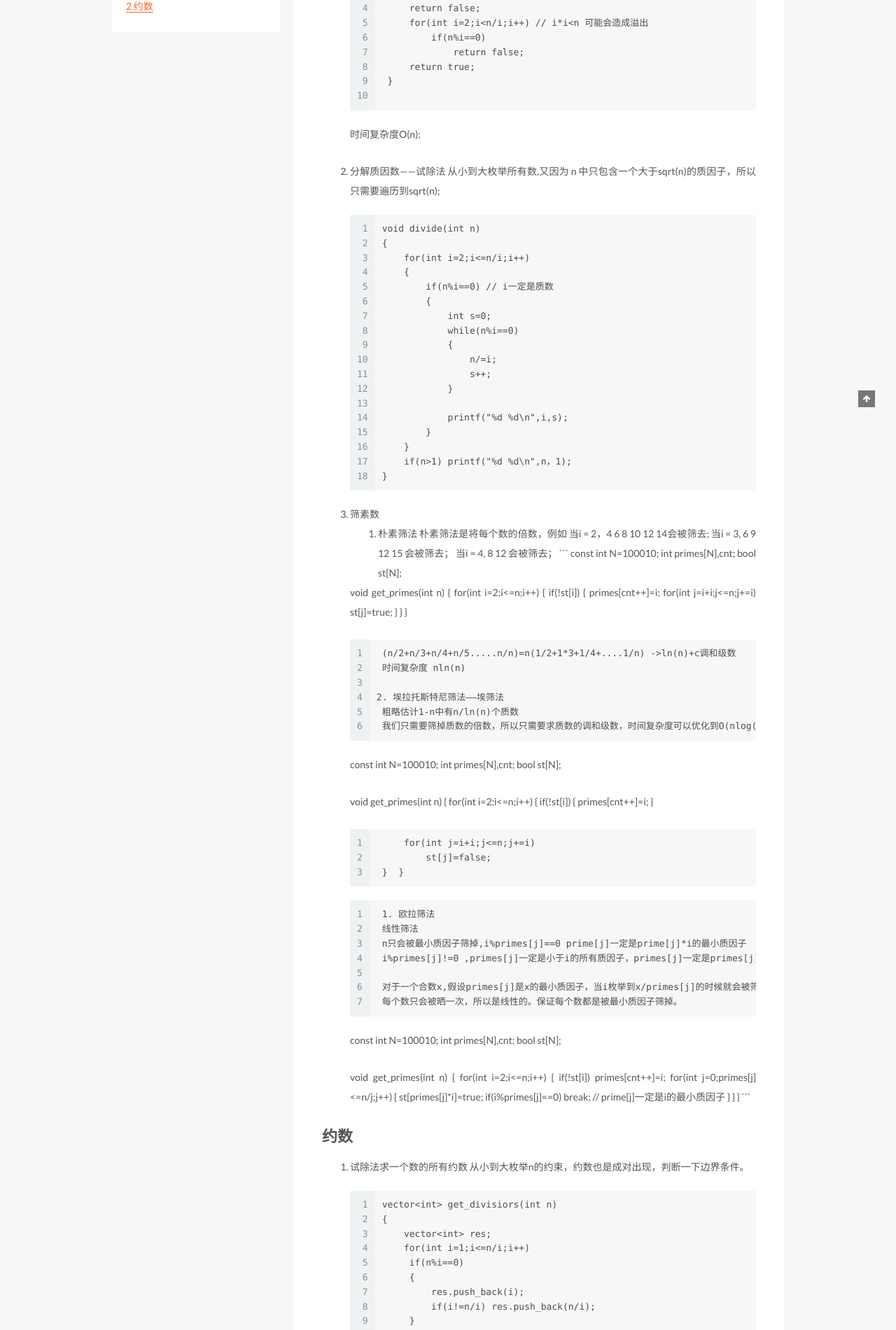
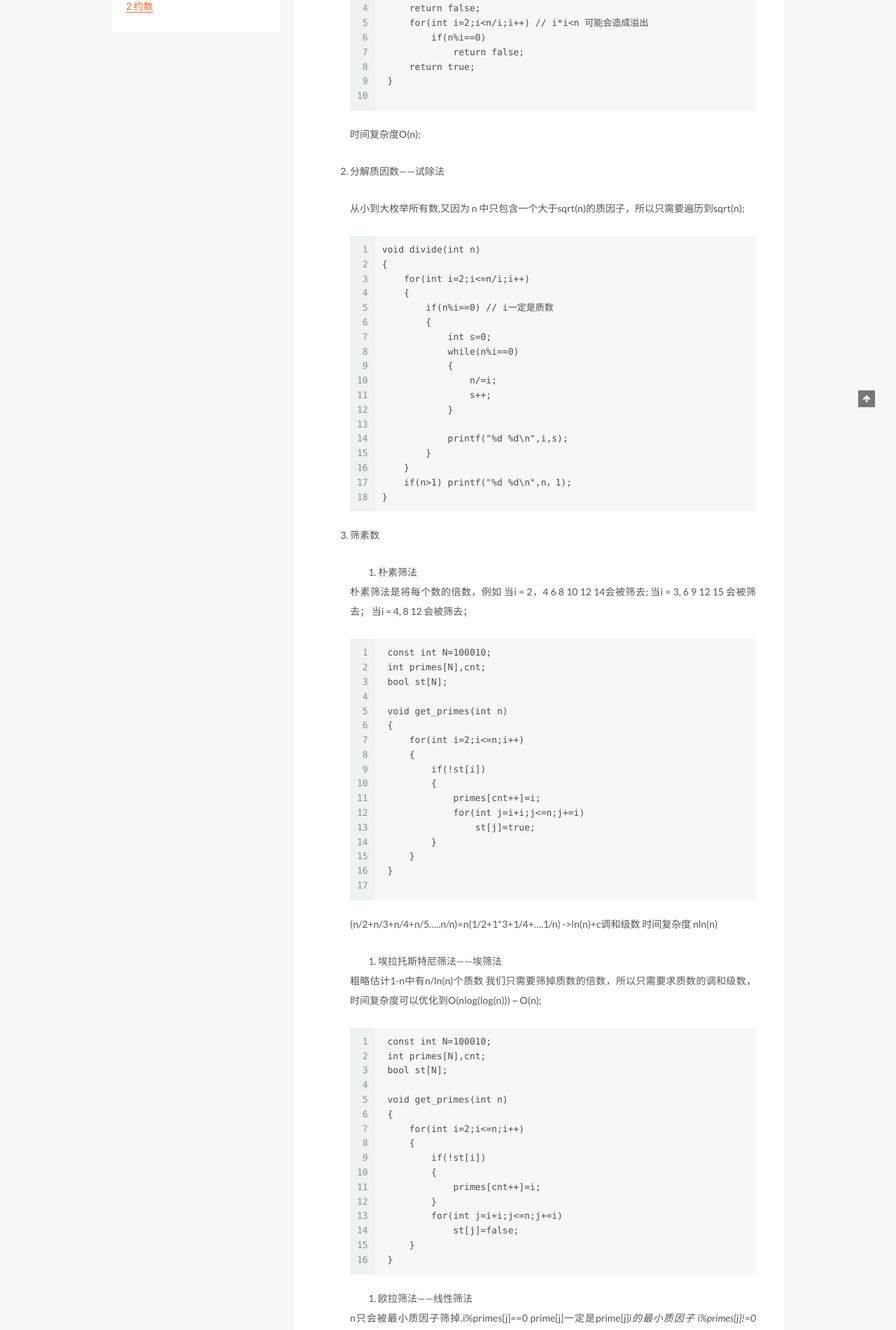
Before and after one commit to AngelAlita/Alita, a Jekyll site: the page built from _posts/2021-11-05-数论.md, in a window 1280 px wide. Shown: the part 418-2319 px from the top of the page at 70% size. Built offline with Jekyll 4.4.1, drawn with Linux system fonts in a browser that asks for light colours; some of the changed text lies outside the part shown.

Commit message:
Update 2021-11-05-数论.md

````diff
--- a/_posts/2021-11-05-数论.md
+++ b/_posts/2021-11-05-数论.md
@@ -24,6 +24,7 @@ categories: 算法
     时间复杂度O(n);
 
 2. 分解质因数——试除法
+
    从小到大枚举所有数,又因为 n 中只包含一个大于sqrt(n)的质因子，所以只需要遍历到sqrt(n);
    ```
    void divide(int n)
@@ -48,6 +49,7 @@ categories: 算法
 
 3. 筛素数
    1. 朴素筛法
+
     朴素筛法是将每个数的倍数，例如
     当i = 2，4 6 8 10 12 14会被筛去;
     当i = 3, 6 9 12 15 会被筛去；
@@ -75,6 +77,7 @@ categories: 算法
     时间复杂度 nln(n)
 
    2. 埃拉托斯特尼筛法——埃筛法
+
     粗略估计1-n中有n/ln(n)个质数
     我们只需要筛掉质数的倍数，所以只需要求质数的调和级数，时间复杂度可以优化到O(nlog(log(n))) ~ O(n);
     ```
@@ -90,15 +93,14 @@ categories: 算法
             {
                 primes[cnt++]=i;
             }
-
             for(int j=i+i;j<=n;j+=i)
                 st[j]=false;
         }
     }
+    ```
 
-    ```
-    1. 欧拉筛法
-    线性筛法
+    1. 欧拉筛法——线性筛法
+
     n只会被最小质因子筛掉,i%primes[j]==0 prime[j]一定是prime[j]*i的最小质因子
     i%primes[j]!=0 ,primes[j]一定是小于i的所有质因子，primes[j]一定是primes[j]*i的最小质因子
 
@@ -125,6 +127,7 @@ categories: 算法
 
 # 约数
 1. 试除法求一个数的所有约数
+
     从小到大枚举n的约束，约数也是成对出现，判断一下边界条件。
    ```
    vector<int> get_divisiors(int n)
@@ -142,7 +145,9 @@ categories: 算法
     时间复杂度O(sqrt(n))；
    ```
 2. 约数个数
+
    int 范围内，一个数的最多约数个数为1500个左右
+
    (&alpha;1+1)(&alpha;2+1)(&alpha;3+1)····· (&alpha;k+1)
    ```
    unordered_map<int,int> primes;
@@ -162,6 +167,7 @@ categories: 算法
         res=res*(prime.second+1)%mod;
    ```
 3. 约数之和
+
     约数和定理
     ($p_1^0$+$p_1^1$+····+$p_1^a1$)····($p_k^0$+$p_k^1$+····+$p_k^ak$)
     ```
@@ -188,8 +194,11 @@ categories: 算法
     }
     ```
 4. 欧几里得算法（辗转相除法）
+
     d|a,d|b ,d|ax+by
+
     (a,b) ~ (b,a%b)
+
     a%b=a-c*b
 
     ```
````
